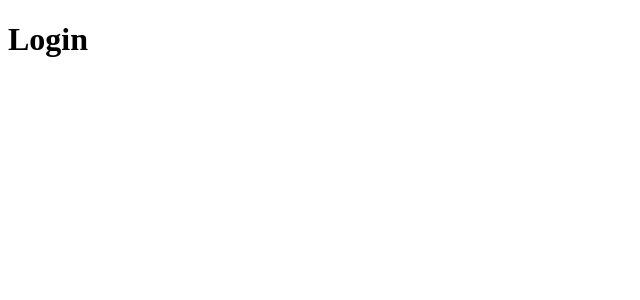
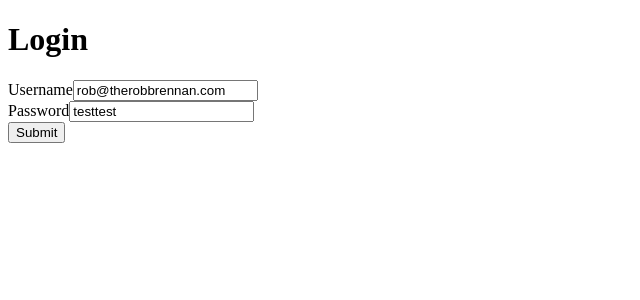
Before and after one commit to TheRobBrennan/grandstack-seed, a React (Create React App) app in the folder app/: page / in a window 1280 px wide. Shown: the top 300 px of the page, without its empty margins (0-640 px from the left). Built offline with nearby package versions, Linux system fonts and the light colour scheme; the HTML template or start-up script is replaced by a standard one.

Commit message:
Added simple HTML form using react-hook-form

```diff
--- a/app/src/components/login/Login.tsx
+++ b/app/src/components/login/Login.tsx
@@ -1,11 +1,33 @@
 import React from 'react';
+import { useForm } from 'react-hook-form';  // https://react-hook-form.com
 
-interface LoginProps {}
+export const Login = () => {
+  const { register, handleSubmit } = useForm({
+    defaultValues: {
+      username: 'rob@therobbrennan.com',
+      password: 'testtest',
+    }
+  });
 
-export const Login: React.FC<LoginProps> = () => {
+  const onSubmit = (data: any) => {
+    // TODO: Remove logging
+    console.log(JSON.stringify(data, null, 2));
+  };
+
   return (
     <>
       <h1>Login</h1>
+      <form onSubmit={handleSubmit(onSubmit)}>
+        <div>
+          <label htmlFor="username">Username</label>
+          <input name="username" ref={register} />
+        </div>
+        <div>
+          <label htmlFor="password">Password</label>
+          <input name="password" ref={register} />
+        </div>
+        <button type="submit">Submit</button>
+      </form>
     </>
   );
 };
```
